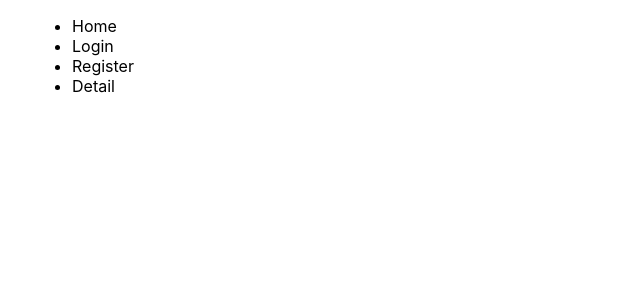
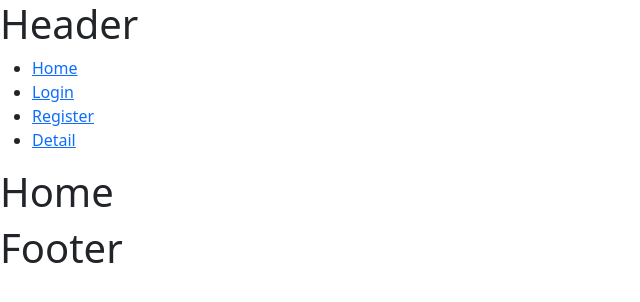
Before and after one commit to No-Country/c8-70-t-react, a Next.js app in the folder frontend/infusion/: page / in a window 1280 px wide. Shown: the top 302 px of the page, without its empty margins (0-640 px from the left). Built offline with nearby package versions, Linux system fonts and the light colour scheme.

Commit message:
add layout

```diff
--- /dev/null
+++ b/frontend/infusion/components/Footer.js
@@ -0,0 +1,9 @@
+import React from "react";
+
+export default function Footer() {
+  return (
+    <div>
+      <h1>Footer</h1>
+    </div>
+  );
+}
--- /dev/null
+++ b/frontend/infusion/components/Header.js
@@ -0,0 +1,26 @@
+import React from "react";
+import Link from "next/link";
+
+export default function Header() {
+  return (
+    <div>
+      <h1>Header</h1>
+      <div>
+        <ul>
+          <li>
+            <Link href="/">Home</Link>
+          </li>
+          <li>
+            <Link href="/Login">Login</Link>
+          </li>
+          <li>
+            <Link href="/Register">Register</Link>
+          </li>
+          <li>
+            <Link href="/Detail">Detail</Link>
+          </li>
+        </ul>
+      </div>
+    </div>
+  );
+}
--- /dev/null
+++ b/frontend/infusion/components/Layout.js
@@ -0,0 +1,13 @@
+import React from "react";
+import Header from "./Header";
+import Footer from "./Footer";
+
+export default function Layout({ children }) {
+  return (
+    <>
+      <Header />
+      <main>{children}</main>
+      <Footer />
+    </>
+  );
+}
--- a/frontend/infusion/pages/Home.js
+++ /dev/null
@@ -1,5 +0,0 @@
-import React from "react";
-
-export default function Home() {
-  return <div>Home</div>;
-}
--- a/frontend/infusion/pages/_app.js
+++ b/frontend/infusion/pages/_app.js
@@ -1,7 +1,13 @@
-import '../styles/globals.css'
+import "../styles/globals.css";
+import "bootstrap/dist/css/bootstrap.css";
+import Layout from "../components/Layout";
 
 function MyApp({ Component, pageProps }) {
-  return <Component {...pageProps} />
+  return (
+    <Layout>
+      <Component {...pageProps} />
+    </Layout>
+  );
 }
 
-export default MyApp
+export default MyApp;
--- a/frontend/infusion/pages/index.js
+++ b/frontend/infusion/pages/index.js
@@ -1,25 +1,9 @@
 import Head from "next/head";
 import Image from "next/image";
+
 import styles from "../styles/Home.module.css";
 import Link from "next/link";
 
 export default function Home() {
-  return (
-    <div className={styles.container}>
-      <ul>
-        <li>
-          <Link href="/">Home</Link>
-        </li>
-        <li>
-          <Link href="/Login">Login</Link>
-        </li>
-        <li>
-          <Link href="/Register">Register</Link>
-        </li>
-        <li>
-          <Link href="/Detail">Detail</Link>
-        </li>
-      </ul>
-    </div>
-  );
+  return <h1>Home</h1>;
 }
```
